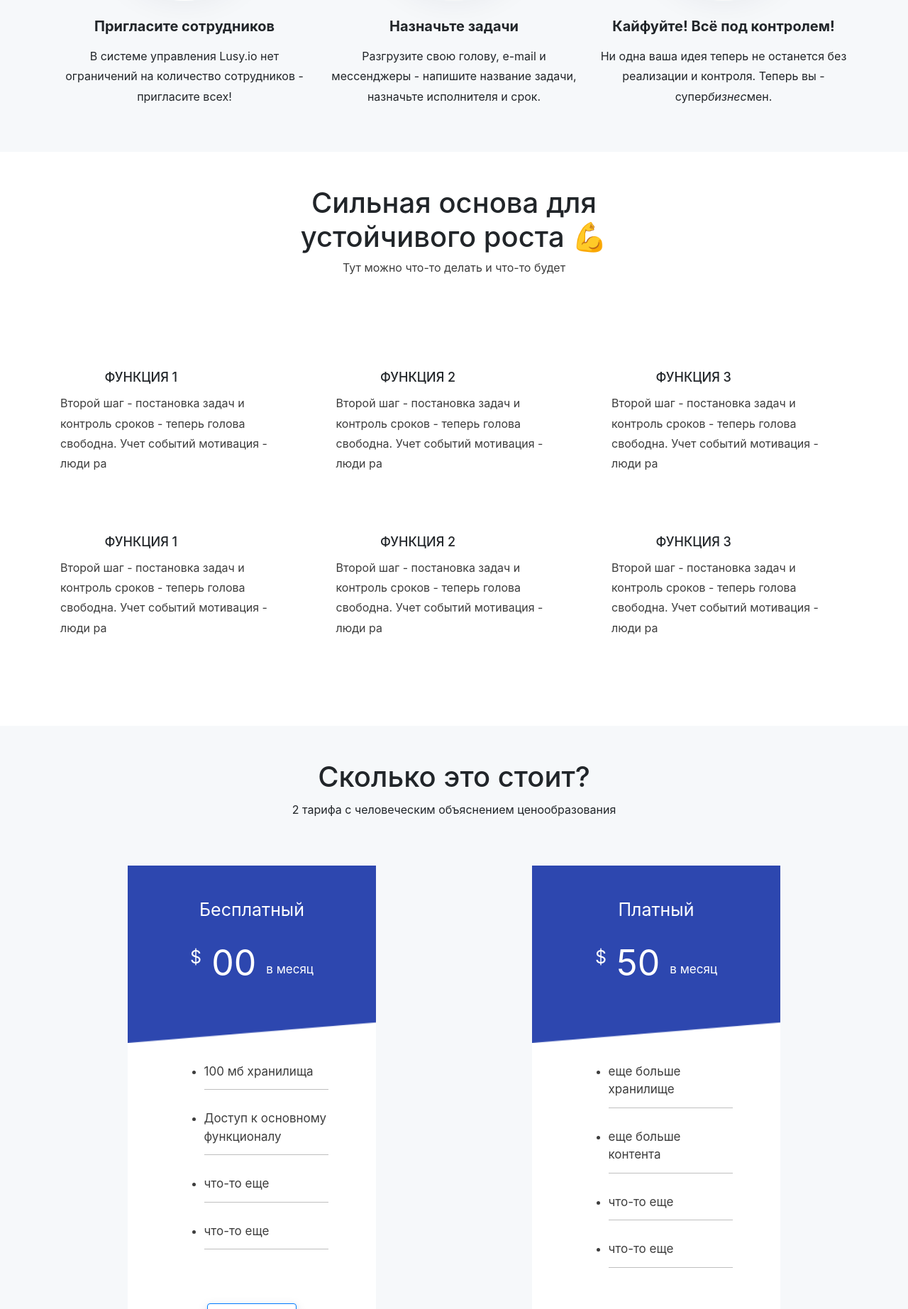
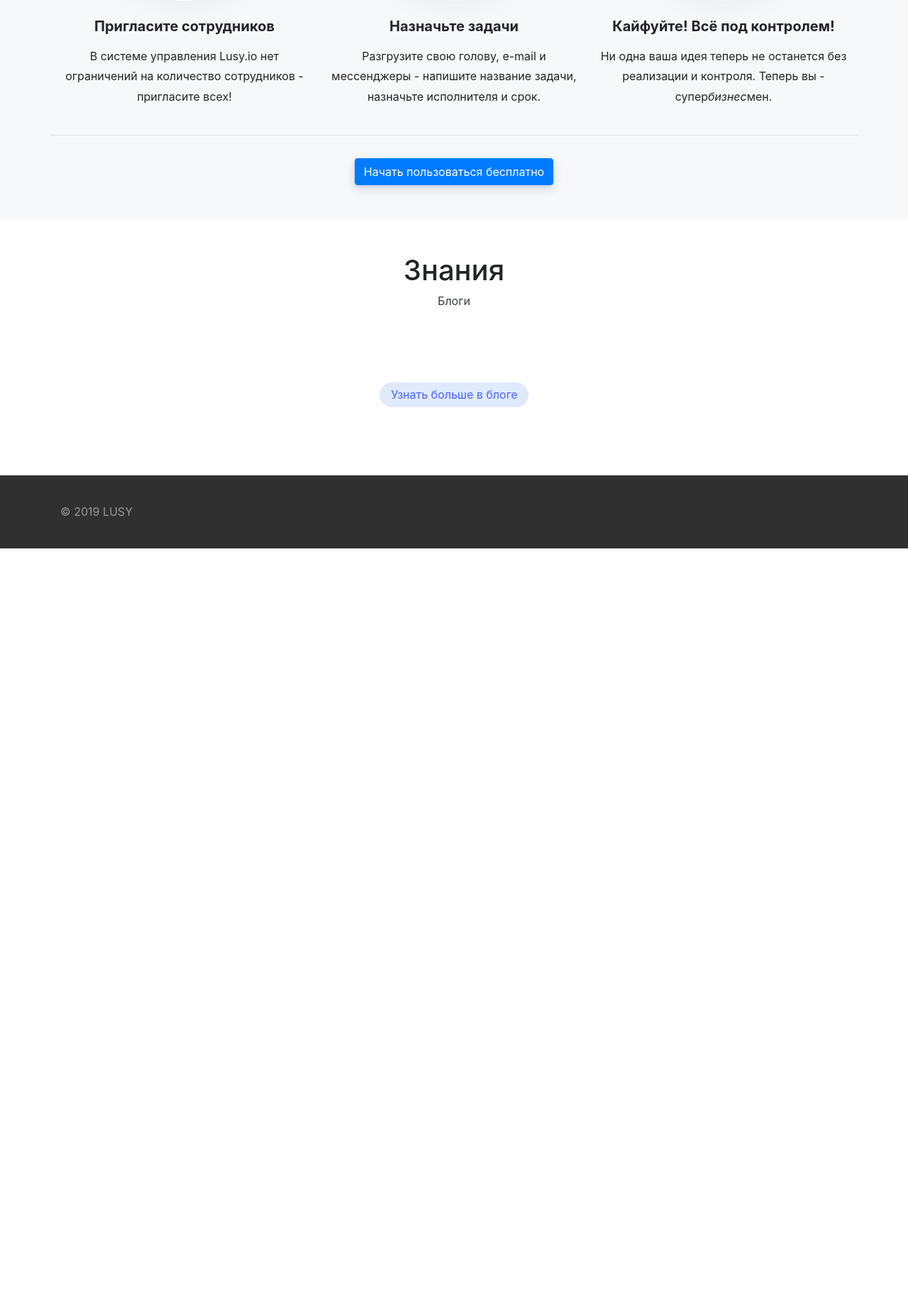
Before and after one commit to lusyio/lusypublic, a PHP site: template app/views/main/index.php in a window 1280 px wide. Shown: the part 1308-3153 px from the top of the page at 71% size. After the commit the page ends 2081 px from the top, so only its background shows below. Run offline with PHP 8.4, Linux system fonts and the light colour scheme; the template is opened without the code that fills it, so the values that code supplies are empty; some libraries are stand-ins or nearby versions.

Commit message:
Верстка главной

```diff
--- a/app/views/main/index.php
+++ b/app/views/main/index.php
@@ -42,7 +42,8 @@
                 <h5 class="mt-4 font-weight-bold">Кайфуйте! Всё под контролем!</h5>
                 <p class="mt-3">Ни одна ваша идея теперь не останется без реализации и контроля. Теперь вы - супер<i>бизнес</i>мен.</p>
             </div>
-
+            <hr class="w-100 mt-4">
+            <div class="mx-auto mt-3"><a href="https://s.lusy.io/reg/" class="btn btn-primary">Начать пользоваться бесплатно</a></div>
             <p class="d-none">Ваша компания будет расти, только если вы будете думать о ее развитии. Погружаясь в
                 рутину, нет
                 движения. Можно покзаать путь к решение рутины - шаг первый это внедрить систему управления зарегав
@@ -55,13 +56,13 @@
 </div>
 </div>
 
-<div class="container-small pt-5 pb-5">
+<div class="container-small pt-5 pb-5 d-none">
     <div class="text-center">
         <h1 class="functions-title">Сильная основа для устойчивого роста 💪</h1>
         <p class="functions-content">Тут можно что-то делать и что-то будет</p>
     </div>
 </div>
-<div class="container pb-5">
+<div class="container pb-5 d-none">
     <ul class="items">
         <li class="item">
             <div>
@@ -156,7 +157,7 @@
     </ul>
 </div>
 
-<div class="second pt-5 pb-5">
+<div class="second pt-5 pb-5 d-none">
     <div class="container-small text-center pb-5">
         <h1 class="pricing-title">Сколько это стоит?</h1>
         <p class="pricing-content">2 тарифа с человеческим объяснением ценообразования</p>
@@ -205,11 +206,11 @@
     </div>
 </div>
 
-<div class="container-small pt-5 pb-5 text-center">
+<div class="container-small pt-5 pb-5 text-center d-none">
     <h1 class="about-title">Вы спрашиваете - мы отвечаем 💬</h1>
     <p class="about-content">Тут вопросики</p>
 </div>
-<div class="container pb-5">
+<div class="container pb-5 d-none">
     <div class="about-container">
         <ul class="about-list">
             <li class="about-item">
@@ -282,7 +283,7 @@
     </div>
 </div>
 
-<div class="second pt-5 pb-5">
+<div class="second pt-5 pb-5 d-none">
     <div class="container text-center">
         <h1>Письмо от основателя</h1>
         <p>Перечень функций</p>
```
